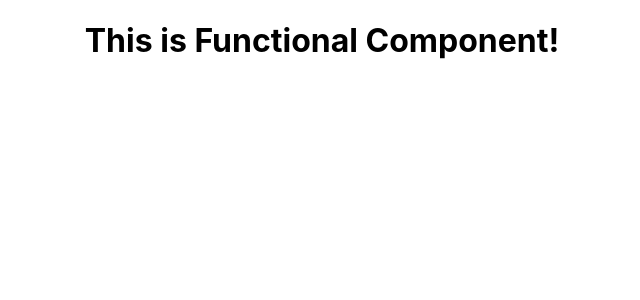
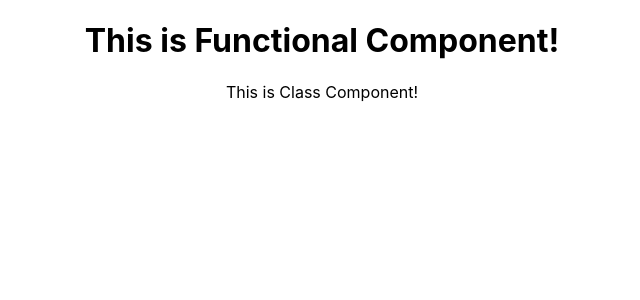
Before and after one commit to PotlaVani2002/React-Practice, a React (Create React App) app in the folder hello-world/: page / in a window 1280 px wide. Shown: the top 300 px of the page, without its empty margins (318-958 px from the left). Built offline with nearby package versions, Linux system fonts and the light colour scheme.

Commit message:
Class Component is added

```diff
--- a/hello-world/src/App.js
+++ b/hello-world/src/App.js
@@ -1,10 +1,12 @@
 import logo from './logo.svg';
 import './App.css';
 import { Greet } from './components/Greet';
+import Welcome from './components/Welcome';
 function App() {
   return (
     <div className="App">
        <Greet />
+       <Welcome />
     </div>
   );
 }
--- /dev/null
+++ b/hello-world/src/components/Welcome.js
@@ -0,0 +1,13 @@
+import React, { Component } from 'react'
+
+export class Welcome extends Component {
+  render() {
+    return (
+      <div>
+        This is Class Component!
+      </div>
+    )
+  }
+}
+
+export default Welcome
```
